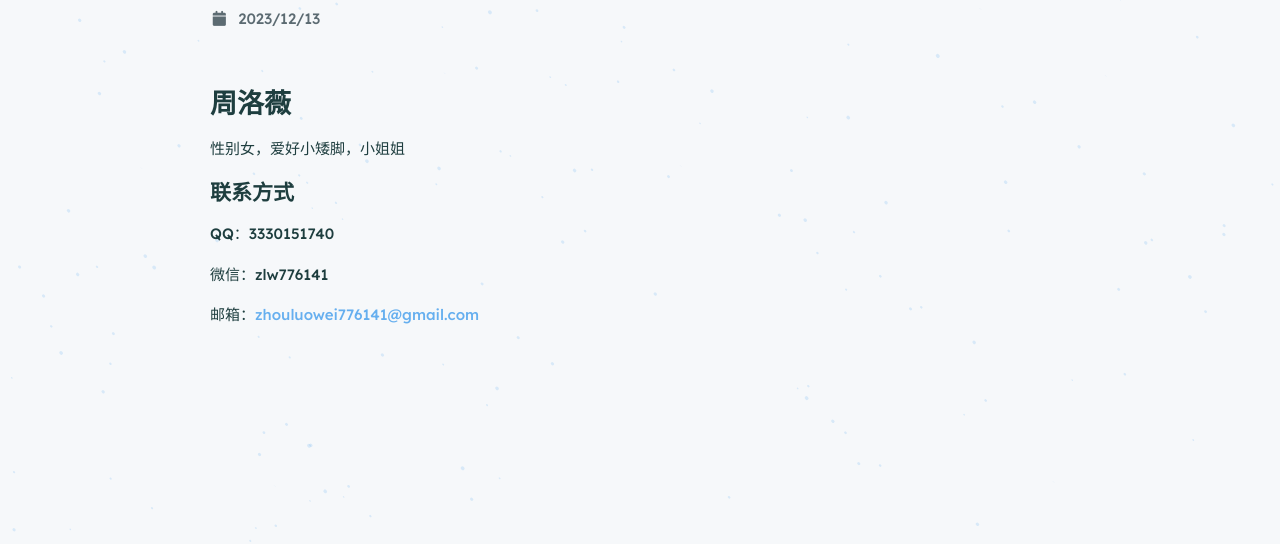
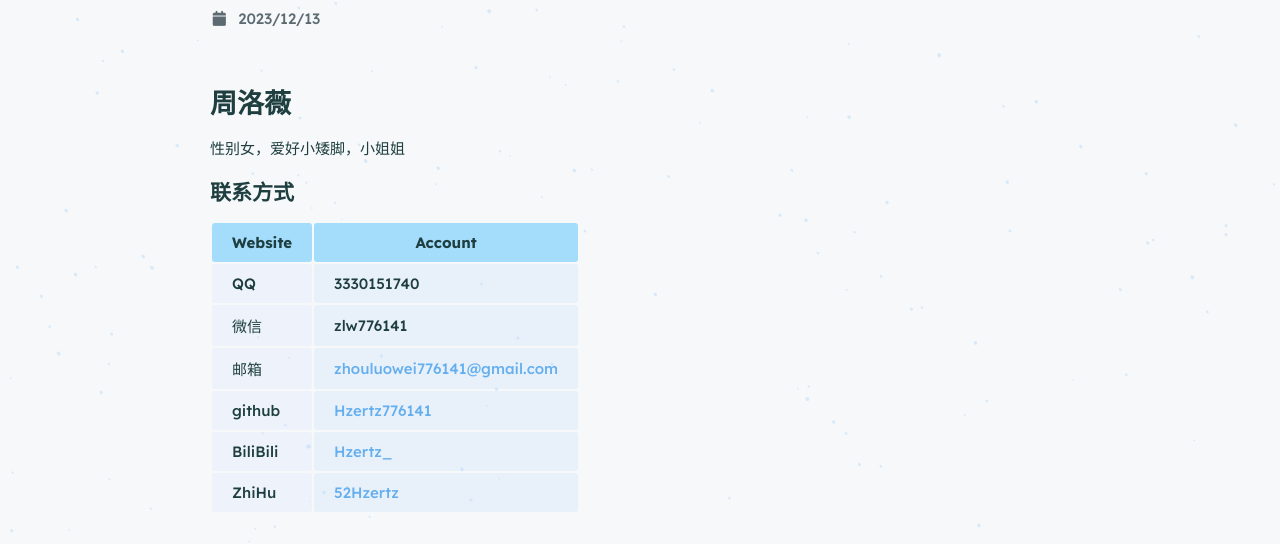
Before and after one commit to Hzertz776141/zlw.github.io, a plain HTML site: page about/index.html in a window 1280 px wide. Shown: the part 182-726 px from the top of the page. Drawn offline with nearby package versions, Linux system fonts and the light colour scheme; a script that the page names is missing.

Commit message:
Site updated: 2023-12-14 12:22:01

```diff
--- a/about/index.html
+++ b/about/index.html
@@ -179,9 +179,38 @@
 
     <div class="content" v-pre>
         <h2 id="周洛薇"><a href="#周洛薇" class="headerlink" title="周洛薇"></a>周洛薇</h2><p>性别女，爱好小矮脚，小姐姐</p>
-<h4 id="联系方式"><a href="#联系方式" class="headerlink" title="联系方式"></a>联系方式</h4><p>QQ：3330151740</p>
-<p>微信：zlw776141</p>
-<p>邮箱：<a href="mailto:&#x7a;&#104;&#x6f;&#117;&#108;&#x75;&#x6f;&#119;&#101;&#105;&#55;&#x37;&#54;&#49;&#52;&#49;&#64;&#x67;&#109;&#x61;&#x69;&#x6c;&#46;&#99;&#x6f;&#x6d;">&#x7a;&#104;&#x6f;&#117;&#108;&#x75;&#x6f;&#119;&#101;&#105;&#55;&#x37;&#54;&#49;&#52;&#49;&#64;&#x67;&#109;&#x61;&#x69;&#x6c;&#46;&#99;&#x6f;&#x6d;</a></p>
+<h4 id="联系方式"><a href="#联系方式" class="headerlink" title="联系方式"></a>联系方式</h4><table>
+<thead>
+<tr>
+<th>Website</th>
+<th>Account</th>
+</tr>
+</thead>
+<tbody><tr>
+<td>QQ</td>
+<td>3330151740</td>
+</tr>
+<tr>
+<td>微信</td>
+<td>zlw776141</td>
+</tr>
+<tr>
+<td>邮箱</td>
+<td><a href="mailto:&#x7a;&#104;&#x6f;&#x75;&#108;&#x75;&#x6f;&#119;&#101;&#105;&#x37;&#55;&#54;&#x31;&#52;&#49;&#64;&#103;&#109;&#x61;&#x69;&#x6c;&#x2e;&#99;&#x6f;&#x6d;">&#x7a;&#104;&#x6f;&#x75;&#108;&#x75;&#x6f;&#119;&#101;&#105;&#x37;&#55;&#54;&#x31;&#52;&#49;&#64;&#103;&#109;&#x61;&#x69;&#x6c;&#x2e;&#99;&#x6f;&#x6d;</a></td>
+</tr>
+<tr>
+<td>github</td>
+<td><a target="_blank" rel="noopener" href="https://github.com/Hzertz776141">Hzertz776141</a></td>
+</tr>
+<tr>
+<td>BiliBili</td>
+<td><a target="_blank" rel="noopener" href="https://space.bilibili.com/1611601454">Hzertz_</a></td>
+</tr>
+<tr>
+<td>ZhiHu</td>
+<td><a target="_blank" rel="noopener" href="https://www.zhihu.com/people/54-83-94-13">52Hzertz</a></td>
+</tr>
+</tbody></table>
 
     </div>
 
```
Also changed, not shown: Java基础01/index.html (+1 -1 lines), archives/2023/12/index.html (+2 -2 lines), archives/2023/index.html (+2 -2 lines), archives/index.html (+2 -2 lines), index.html (+2 -2 lines), tags/Java/index.html (+2 -2 lines).
